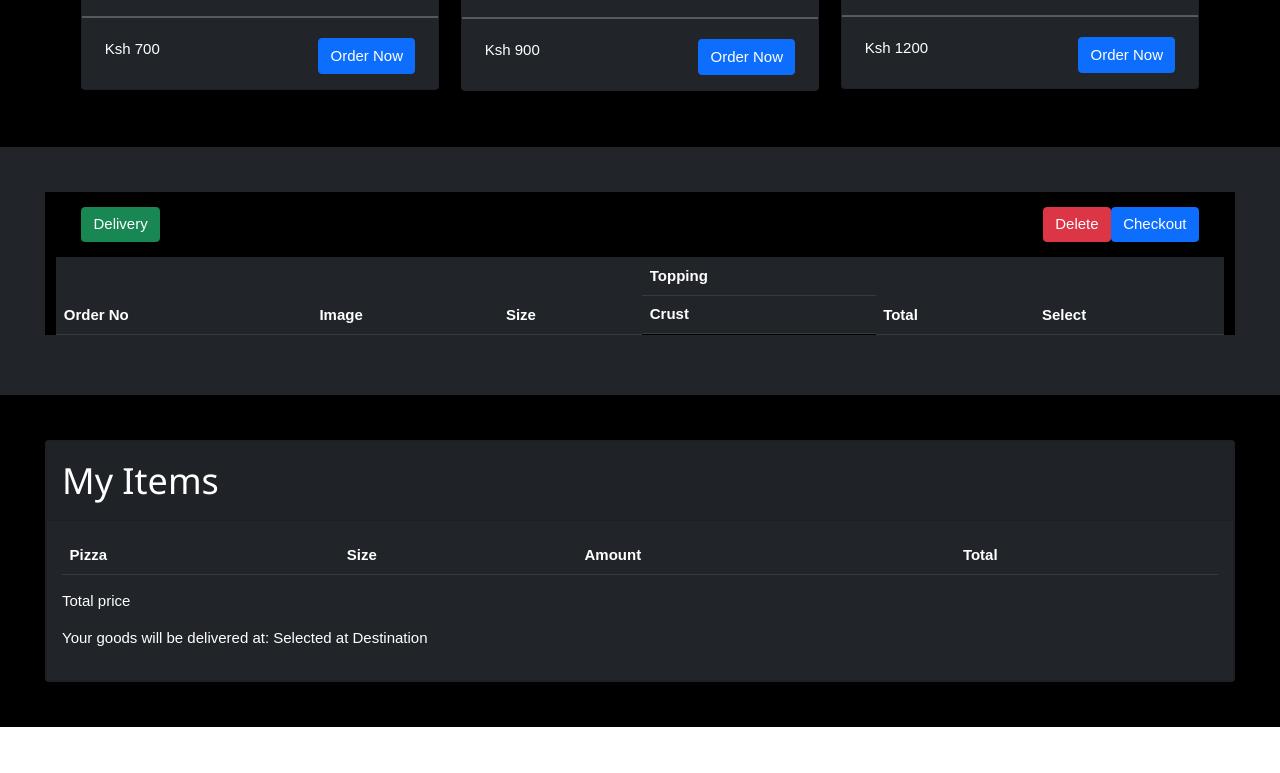
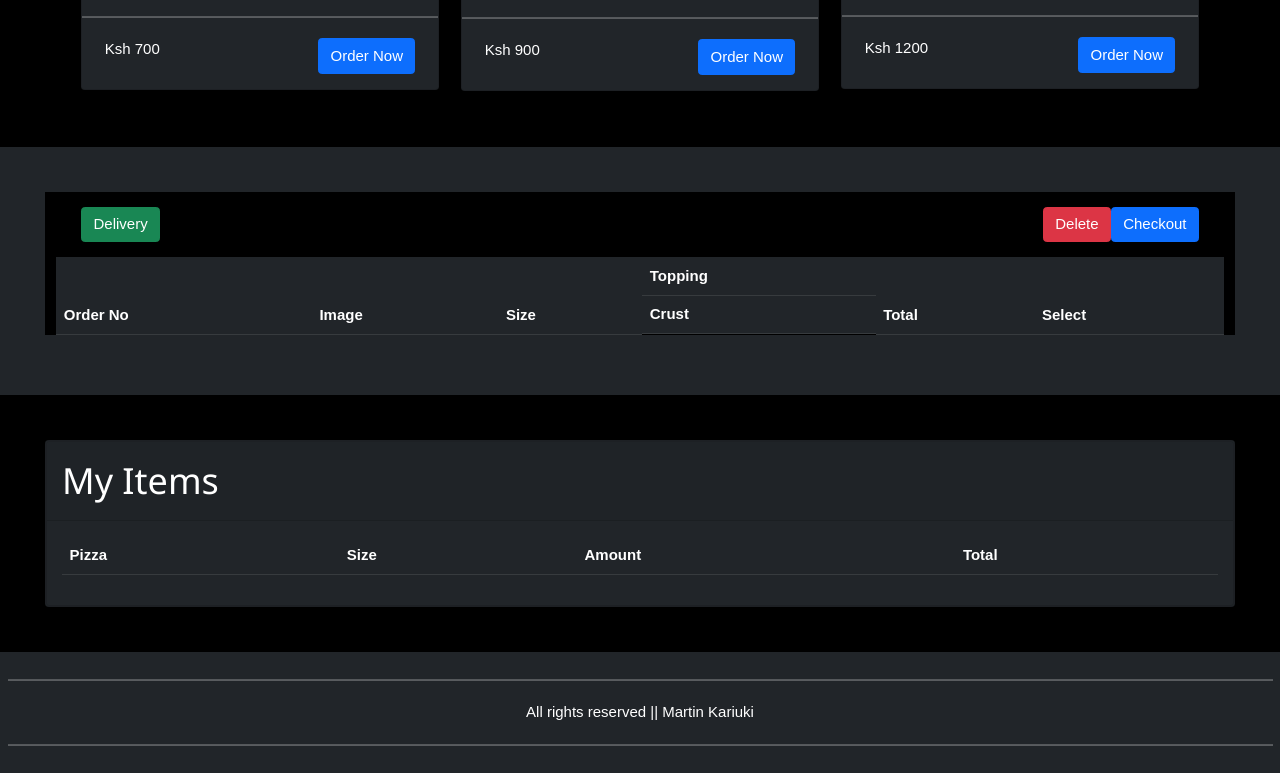
Before and after one commit to kariuki-kariuki/pizza-shop-design, a plain HTML site: page index.html in a window 1280 px wide. Shown: the part 1467-2240 px from the top of the page. Before the commit the page ends 2194 px from the top, so only its background shows below. Drawn offline with nearby package versions, Linux system fonts and the light colour scheme; a web font is replaced by a local one.

Commit message:
st: footer section

```diff
--- a/index.html
+++ b/index.html
@@ -262,13 +262,17 @@
                             </div>
                         </div>
                     </div>
-                    <p>Total price <span class="total"></span></p>
-                    <p>Your goods will be delivered at: <span id="locales">Selected at Destination</span></p>
+
                 </div>
             </div>
 
         </div>
     </div>
+    <footer class="container-main  text-center text-white bg-dark p-2">
+        <hr>
+        <p>All rights reserved || Martin Kariuki</p>
+        <hr>
+    </footer>
     <script src="JS/jquery-3.6.0.min.js"></script>
     <script src="JS/script.js"></script>
     <script src="JS/aniamtions.js"></script>
```
